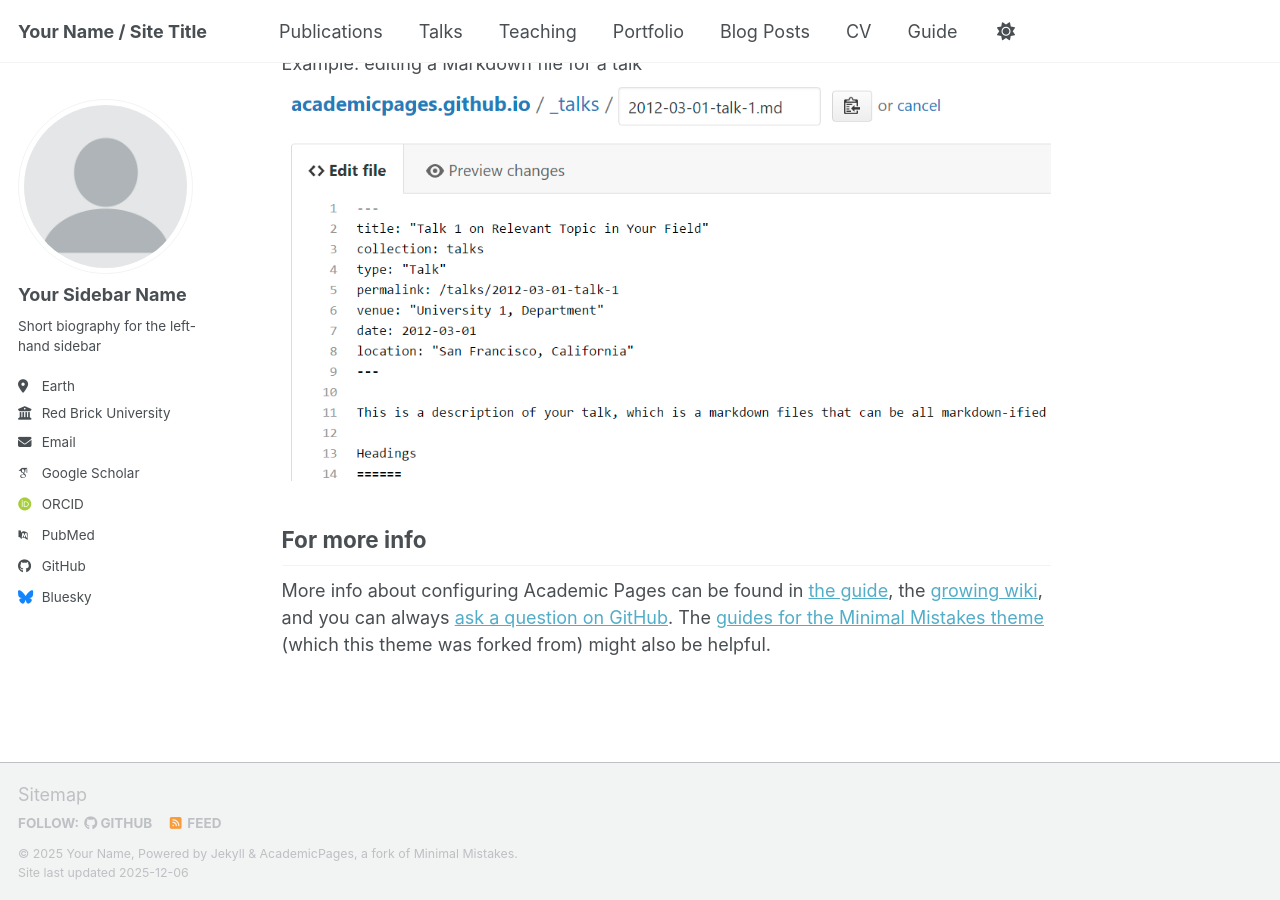
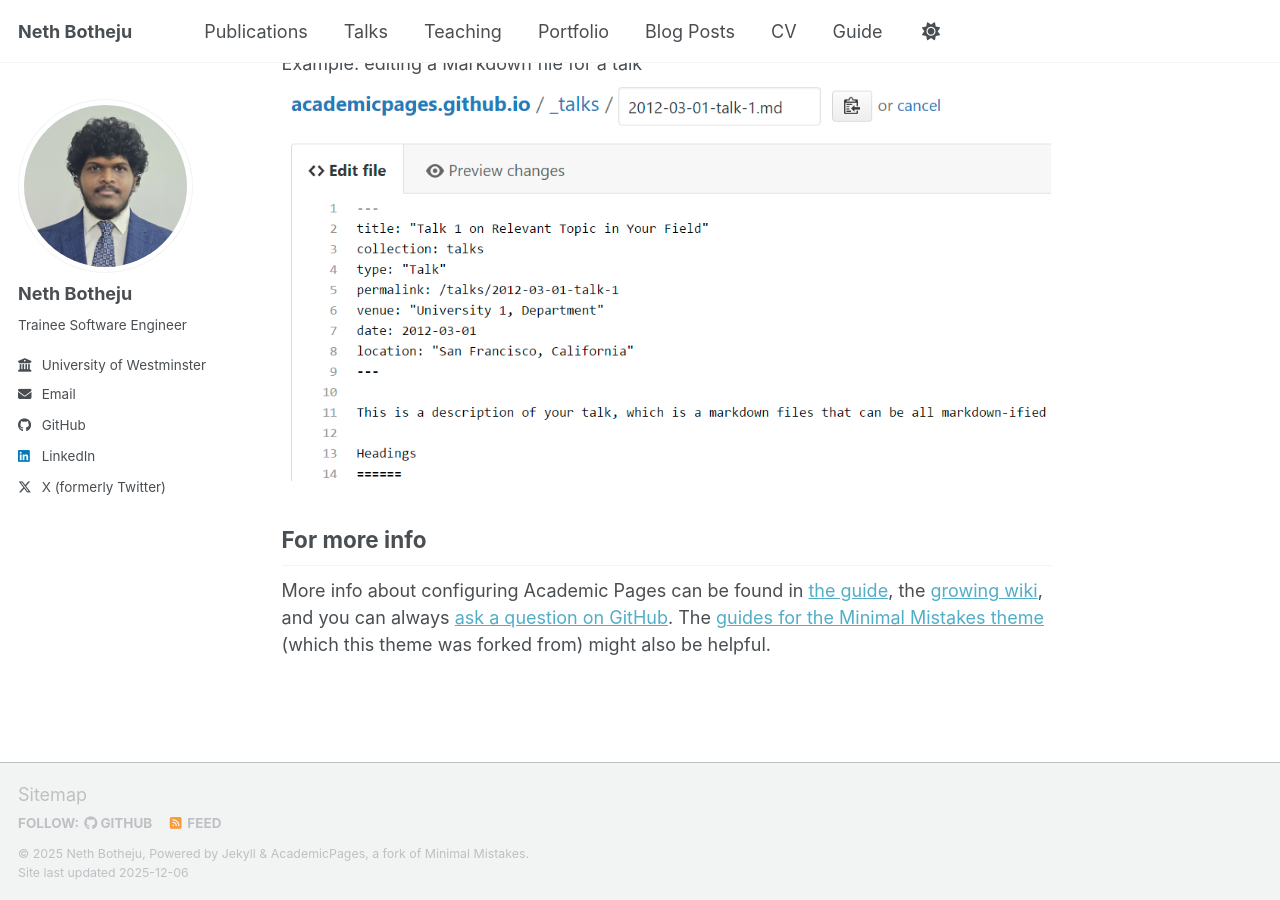
Before and after one commit to nethbotheju/nethbotheju.github.io, a Jekyll site: the page built from _pages/about.md, in a window 1280 px wide and 900 px high, scrolled down 2718 px. Built offline with Jekyll 4.4.1, drawn with Linux system fonts in a browser that asks for light colours; some web fonts are replaced; a script bundle is joined from its source files by our own code; library files that are not in the unit come from our copies.

Commit message:
Modify personal info

```diff
--- a/_config.yml
+++ b/_config.yml
@@ -9,39 +9,39 @@
 # Basic Site Settings
 locale                   : "en-US"
 site_theme               : "default" # Currently available options are "default", "air"
-title                    : "Your Name / Site Title"
+title                    : "Neth Botheju"
 title_separator          : "-"
-name                     : &name "Your Name"
-description              : &description "Your Name's academic portfolio"   # Update this with a general description of your site, this is the default if not overridden by a page
-url                      : https://academicpages.github.io # The base hostname & protocol for your site e.g. "https://[your GitHub username].github.io",
+name                     : &name "Neth Botheju"
+description              : &description "My academia portfolio"   # Update this with a general description of your site, this is the default if not overridden by a page
+url                      : https://nethbotheju.github.io # The base hostname & protocol for your site e.g. "https://[your GitHub username].github.io",
                                                            # or if you already have some other page hosted on Github then use "https://[your GitHub username].github.io/[Your Repo Name]"
 baseurl                  : "" # the subpath of your site, e.g. "/blog"
-repository               : "academicpages/academicpages.github.io"
+repository               : "nethbotheju/nethbotheju.github.io"
 
 # Site Author - The following control what appear as part of the author content on the side bar.
 #               If a field is blank the icon and link will not appear, otherwise it will be shown.
 #               Additional customization can be done by editing /_includes/author-profile.html
 author:
   # Biographic information
-  avatar           : "profile.png"
-  name             : "Your Sidebar Name"
+  avatar           : "profile.jpg"
+  name             : "Neth Botheju"
   pronouns         : # example: "she/her"
-  bio              : "Short biography for the left-hand sidebar"
-  location         : "Earth"
-  employer         : "Red Brick University"
+  bio              : "Trainee Software Engineer"
+  location         : # "Earth"
+  employer         : "University of Westminster"
   uri              : # URL
-  email            : "none@example.org"
+  email            : "nethbotheju@gmail.com"
 
   # Academic websites
   academia         : # URL
   arxiv            : # URL - Update with the correct link to your profile
-  googlescholar    : "https://scholar.google.com/citations?user=PS_CX0AAAAAJ"
+  googlescholar    : # URL
   inspire-hep      : # URL
   impactstory      : # URL
-  orcid            : "https://orcid.org/yourorcidurl"
+  orcid            : # URL
   semantic         : # URL
   ssrn             : # URL
-  pubmed           : "https://www.ncbi.nlm.nih.gov/pubmed/?term=john+snow"
+  pubmed           : # URL
   researchgate     : # URL
   scopus           : # URL
   zotero           : # URL
@@ -51,13 +51,13 @@
   bitbucket        : # Username - Update with your username on the site
   codepen          : # Username
   dribbble         : # Username
-  github           : "academicpages"
+  github           : "nethbotheju"
   kaggle           : # Username
   stackoverflow    : # User number or user number and name (i.e., use "1" or "1/jeff-atwood")
 
   # Social media
   artstation       : # Username
-  bluesky          : "bsky.app" # Replace this with you Bluesky username
+  bluesky          : # Username
   facebook         : # Username
   flickr           : # Username
   foursquare       : # Username
@@ -66,7 +66,7 @@
   keybase          : # Username
   instagram        : # Username
   lastfm           : # Username
-  linkedin         : # Username
+  linkedin         : nethbotheju
   mastodon         : # URL
   medium           : # URL
   pinterest        : # Username
@@ -74,7 +74,7 @@
   steam            : # Username
   telegram         : # URL
   tumblr           : # Username
-  twitter          : # Username for X / Twitter
+  twitter          : wsnethbotheju
   vine             : # Username
   weibo            : # Username
   wikipedia        : # Username
```
Also changed, not shown: images/profile.jpg (added).
